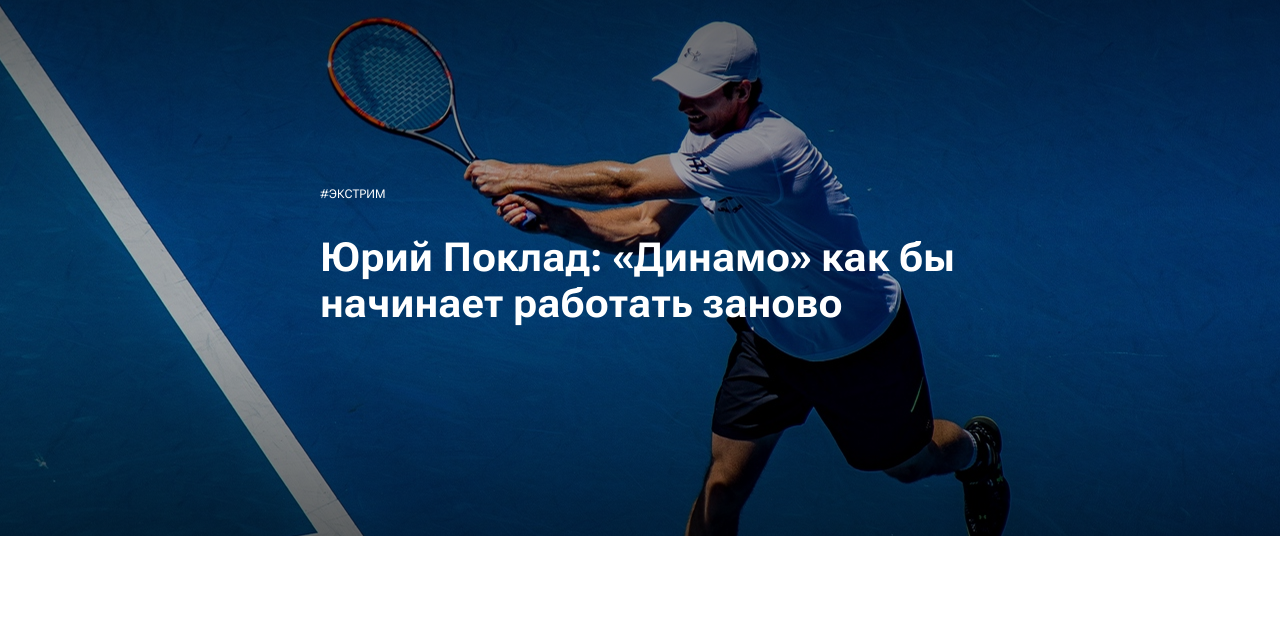
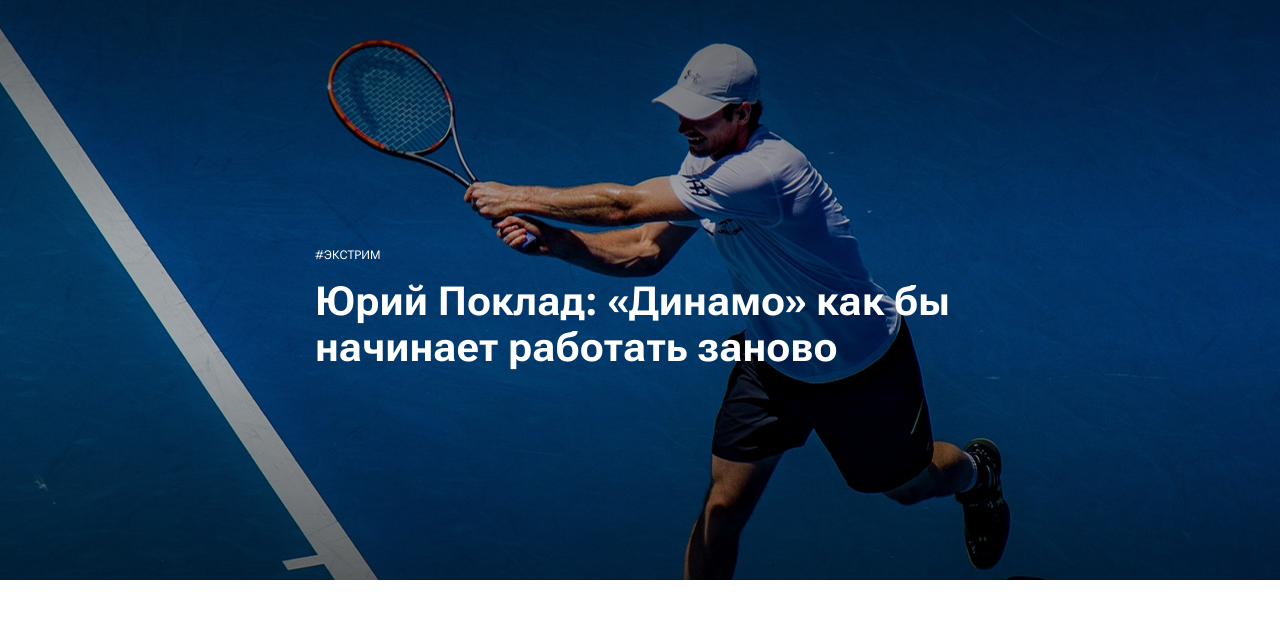
Before and after one commit to GSasha9/test_pras, a React (Vite) app: page / in a window 1280 px wide. Shown: the top 618 px of the page. Built offline with nearby package versions, Linux system fonts and the light colour scheme.

Commit message:
style: add styles to Banner component

```diff
--- a/src/components/Banner/Banner.module.scss
+++ b/src/components/Banner/Banner.module.scss
@@ -1,20 +1,26 @@
 @use '../../styles/scss/variables.scss' as *;
 
 .banner__wrapper {
-  min-height: 536px;
+  min-height: 580px;
   background-position: center;
   color: $text-light;
   display: flex;
   flex-direction: column;
   align-items: center;
   justify-content: center;
+  background-repeat: no-repeat;
+  background-size: cover;
 
   .banner__text {
-    max-width: 640px;
+    max-width: 650px;
+    display: flex;
+    flex-direction: column;
+    gap: $spacing-md;
 
     .banner__text_secondary {
       font-size: $font-size-text-12;
       text-transform: uppercase;
+      padding-top: $spacing-xl;
     }
 
     .banner__text_primary {
--- a/src/components/Banner/Banner.tsx
+++ b/src/components/Banner/Banner.tsx
@@ -21,6 +21,7 @@
           ),
           url(${imgLink})
         `,
+        maxHeight: 'inherit',
       }}
     >
       <div className={styles.banner__text}>
--- a/src/styles/normalize.css
+++ b/src/styles/normalize.css
@@ -14,6 +14,15 @@
 h1 {
   margin: 0.67em 0;
   font-size: 2em;
+}
+
+h2,
+h3,
+h4,
+h5,
+h6,
+p {
+  margin: 0px;
 }
 
 hr {
--- a/src/styles/scss/variables.scss
+++ b/src/styles/scss/variables.scss
@@ -8,8 +8,8 @@
 // $spacing-xxs: 2px;
 // $spacing-xs: 4px;
 // $spacing-sm: 8px;
-// $spacing-md: 16px;
-// $spacing-lg: 24px;
+$spacing-md: 16px;
+$spacing-lg: 24px;
 $spacing-xl: 40px;
 $spacing-xxl: 50px;
 
```
